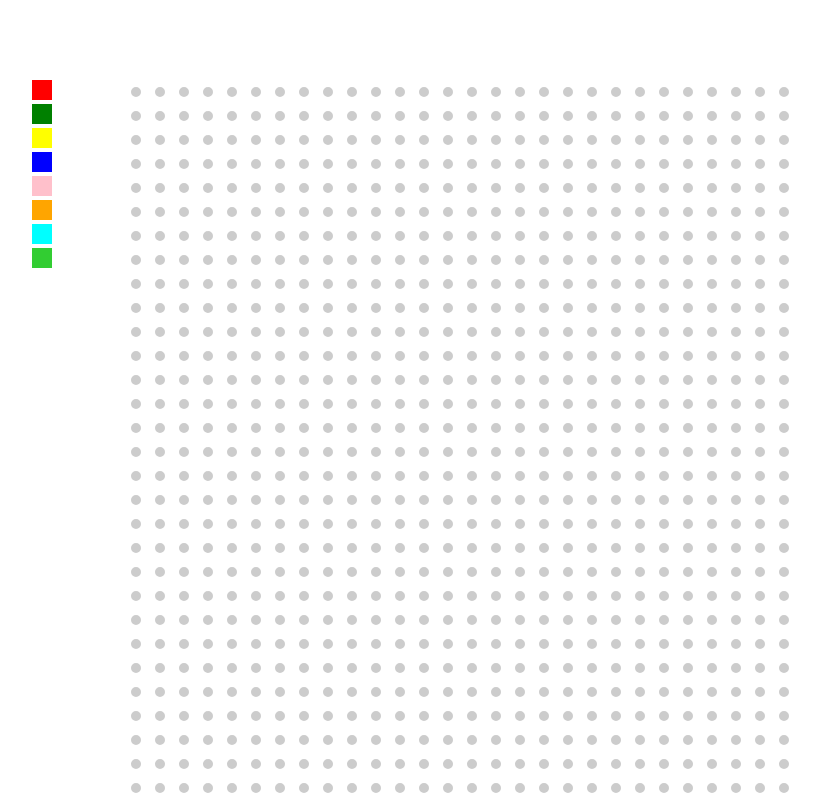
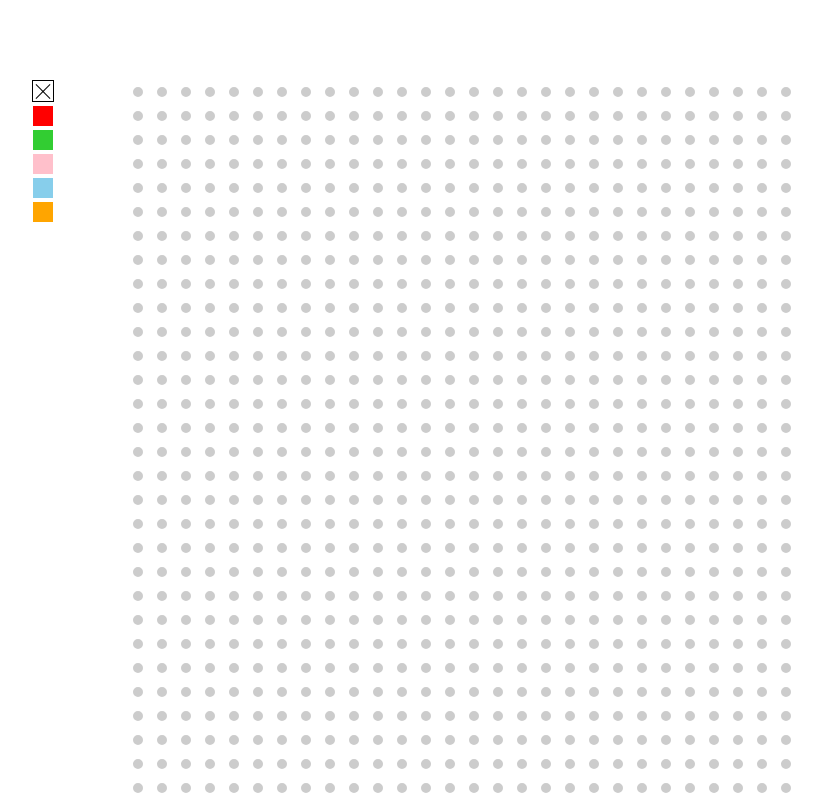
Before and after one commit to cmcrawford2/fuse-beads, a React (Vite) app: page / in a window 1280 px wide. Shown: the top 800 px of the page, without its empty margins (48-870 px from the left). Built offline with nearby package versions, Linux system fonts and the light colour scheme.

Commit message:
Added eraser and selected border

```diff
--- a/src/App.css
+++ b/src/App.css
@@ -15,13 +15,47 @@
 .colors {
   display: flex;
   flex-direction: column;
+  align-items: center;
+  justify-content: flex-start;
   gap: 4px;
   margin: 72px 0 0 72px;
 }
 
-.color-block {
+.color-block,
+.color-eraser {
   width: 20px;
   height: 20px;
+}
+
+.color-eraser {
+  position: relative;
+  border: 1px solid black;
+  display: flex;
+  align-items: center;
+  justify-content: center;
+}
+
+.color-eraser::before,
+.color-eraser::after {
+  content: "";
+  position: absolute;
+  width: calc(100%);
+  height: 1px;
+  background-color: black;
+  top: 50% - 0.5px;
+  left: 0;
+}
+
+.color-eraser::before {
+  transform: rotate(45deg); /* Rotate the line to make a diagonal */
+}
+
+.color-eraser::after {
+  transform: rotate(-45deg); /* Rotate the line to make a diagonal */
+}
+
+.selected {
+  border: 2px solid black;
 }
 
 .grid-container {
--- a/src/App.jsx
+++ b/src/App.jsx
@@ -38,7 +38,7 @@ function App() {
           key={`${row}-${col}`}
           className="dot"
           onClick={() => addBeadToDot(row, col)} // Pass the row and col to the addBeadToDot function
-          style={{ borderColor: dotColor }} // Set the background color of the dot
+          style={{ borderColor: dotColor }} // Set the border color of the dot
         ></div>
       );
     }
--- a/src/Colors.jsx
+++ b/src/Colors.jsx
@@ -1,23 +1,36 @@
-import React from "react";
+import { useState, useEffect } from "react";
+import { getColorArray } from "./utils/colors.js";
 
 const Colors = (props) => {
-  const colors = [
-    "red",
-    "green",
-    "yellow",
-    "blue",
-    "pink",
-    "orange",
-    "aqua",
-    "limegreen",
-  ];
+  const [colors, setColors] = useState([]);
+  const [selectedColorIndex, setSelectedColorIndex] = useState(null);
+
+  useEffect(() => {
+    const colorArray = getColorArray();
+    setColors(colorArray);
+  }, []);
+
+  const handleColorChange = (newColor, index) => {
+    setSelectedColorIndex(index);
+    props.handleColorChange(newColor);
+  };
+
   return (
     <div className="colors">
+      <div
+        key={-1}
+        className={`color-eraser ${
+          selectedColorIndex === -1 ? "selected" : ""
+        }`}
+        onClick={() => handleColorChange("", -1)}
+      ></div>
       {colors.map((color, index) => (
         <div
           key={index}
-          className="color-block"
-          onClick={() => props.handleColorChange(color)}
+          className={`color-block ${
+            selectedColorIndex === index ? "selected" : ""
+          }`}
+          onClick={() => handleColorChange(color, index)}
           style={{ backgroundColor: color }}
         ></div>
       ))}
--- /dev/null
+++ b/src/utils/colors.js
@@ -0,0 +1,3 @@
+export function getColorArray() {
+  return ["red", "limegreen", "pink", "skyblue", "orange"];
+}
```
